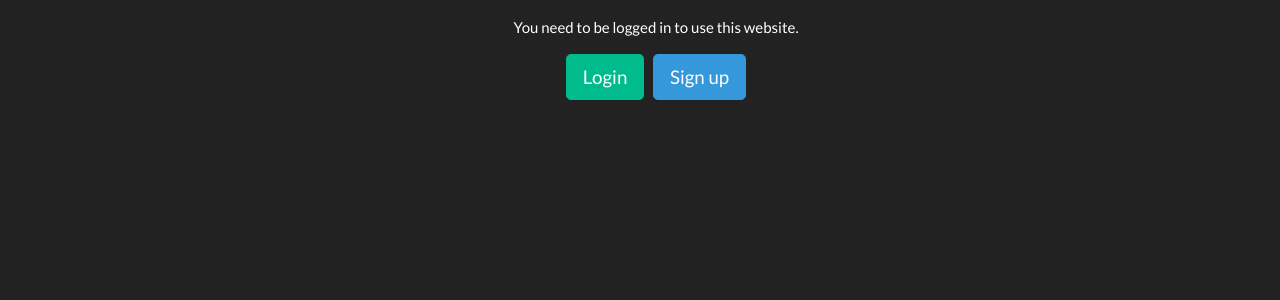
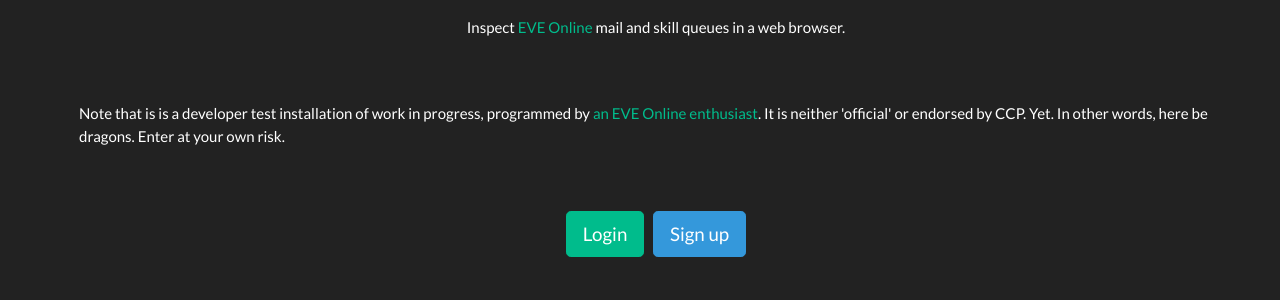
Before and after one commit to rseichter/bootini-star, a Python web app: template bootini_star/templates/index.html in a window 1280 px wide. Shown: the part 71-371 px from the top of the page. Run offline with Jinja, Linux system fonts and the light colour scheme; the template is opened without the code that fills it, so the values that code supplies are empty; some libraries are stand-ins or nearby versions.

Commit message:
Added link to test installation

```diff
--- a/bootini_star/templates/index.html
+++ b/bootini_star/templates/index.html
@@ -6,7 +6,11 @@
     </div>
     {% else %}
     <div class="row justify-content-md-center">
-        <p>You need to be logged in to use this website.</p>
+        <p>Inspect <a href="https://www.eveonline.com">EVE Online</a> mail and skill queues in a web browser.</p>
+    </div>
+    <div class="row justify-content-md-center m-5">
+        <p>Note that is is a developer test installation of work in progress, programmed by
+            <a href="https://github.com/rseichter/bootini-star">an EVE Online enthusiast</a>. It is neither 'official' or endorsed by CCP. Yet. In other words, here be dragons. Enter at your own risk.</p>
     </div>
     <div class="row justify-content-md-center">
         <button type="button" class="btn btn-lg btn-success" onclick="location.href='{{ url_for('bs.login') }}'">Login</button> &nbsp; &nbsp;
```
Also changed, not shown: README.md.
